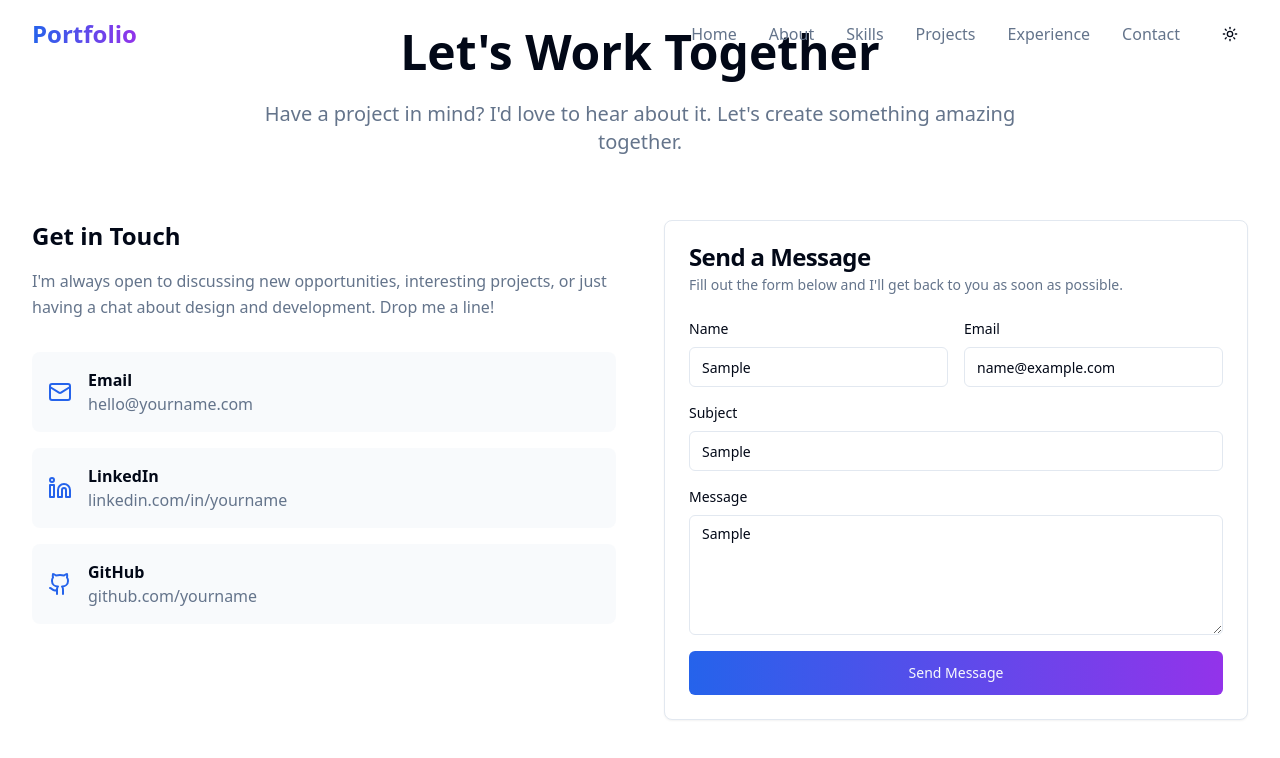
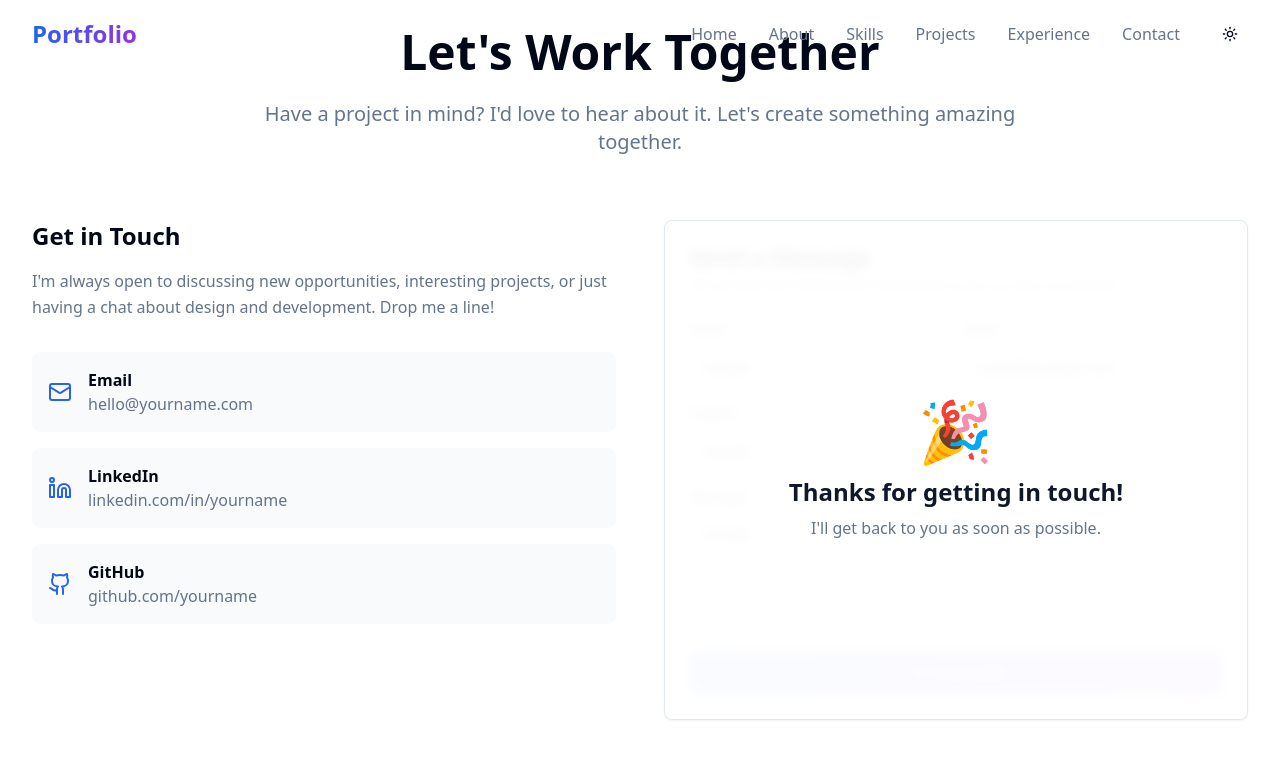
Before and after one commit to dirksmirk/WebsitePortfolio, a React (Vite) app: page / in a window 1280 px wide. Both pictures are taken after typing "Sample", "name@example.com", "Sample", "Sample" into the empty fields and a click on the button "Send Message". Shown: the part 4938-5696 px from the top of the page. Built offline with nearby package versions, Linux system fonts and the light colour scheme.

Commit message:
Add contact form transition
Implement a transition for the contact form to blur and display a "Thanks for getting in touch!" message upon successful submission.

```diff
--- a/src/components/Contact.tsx
+++ b/src/components/Contact.tsx
@@ -1,7 +1,43 @@
 
 import { Mail, Linkedin, Github } from "lucide-react";
+import { useState } from "react";
 
 const Contact = () => {
+  const [isSubmitted, setIsSubmitted] = useState(false);
+  const [formData, setFormData] = useState({
+    name: '',
+    email: '',
+    subject: '',
+    message: ''
+  });
+
+  const handleSubmit = (e: React.FormEvent) => {
+    e.preventDefault();
+    console.log('Form submitted:', formData);
+
+    // Show thank you message
+    setIsSubmitted(true);
+
+    // Reset form and hide message after 3 seconds
+    setTimeout(() => {
+      setIsSubmitted(false);
+      setFormData({
+        name: '',
+        email: '',
+        subject: '',
+        message: ''
+      });
+    }, 3000);
+  };
+
+  const handleInputChange = (e: React.ChangeEvent<HTMLInputElement | HTMLTextAreaElement>) => {
+    const { name, value } = e.target;
+    setFormData(prev => ({
+      ...prev,
+      [name]: value
+    }));
+  };
+
   return (
     <section id="contact" className="py-20 bg-background">
       <div className="max-w-7xl mx-auto px-4 sm:px-6 lg:px-8">
@@ -49,14 +85,27 @@ const Contact = () => {
             </div>
           </div>
 
-          <div className="hover:shadow-lg transition-shadow duration-300 rounded-lg border border-border bg-card text-card-foreground shadow-sm">
+          <div className="hover:shadow-lg transition-shadow duration-300 rounded-lg border border-border bg-card text-card-foreground shadow-sm relative">
+            {/* Thank you message overlay */}
+            {isSubmitted && (
+              <div className="absolute inset-0 bg-card/95 backdrop-blur-sm rounded-lg flex items-center justify-center z-10 animate-fade-in">
+                <div className="text-center">
+                  <div className="text-6xl mb-4">🎉</div>
+                  <h3 className="text-2xl font-bold text-primary mb-2">Thanks for getting in touch!</h3>
+                  <p className="text-muted-foreground">I'll get back to you as soon as possible.</p>
+                </div>
+              </div>
+            )}
+
+            {/* Form content with blur effect when submitted */}
+            <div className={`transition-all duration-300 ${isSubmitted ? 'blur-sm' : ''}`}>
               <div className="flex flex-col space-y-1.5 p-6">
                 <h3 className="text-2xl font-semibold leading-none tracking-tight">Send a Message</h3>
                 <p className="text-sm text-muted-foreground">
                   Fill out the form below and I'll get back to you as soon as possible.
                 </p>
               </div>
-            <div className="p-6 pt-0 space-y-4">
+              <form onSubmit={handleSubmit} className="p-6 pt-0 space-y-4">
                 <div className="grid grid-cols-1 sm:grid-cols-2 gap-4">
                   <div>
                     <label htmlFor="name" className="block text-sm font-medium mb-2">
@@ -64,7 +113,11 @@ const Contact = () => {
                     </label>
                     <input
                       id="name"
+                      name="name"
+                      value={formData.name}
+                      onChange={handleInputChange}
                       placeholder="Your name"
+                      required
                       className="flex h-10 w-full rounded-md border border-input bg-background px-3 py-2 text-base ring-offset-background file:border-0 file:bg-transparent file:text-sm file:font-medium file:text-foreground placeholder:text-muted-foreground focus-visible:outline-none focus-visible:ring-2 focus-visible:ring-ring focus-visible:ring-offset-2 disabled:cursor-not-allowed disabled:opacity-50 md:text-sm"
                     />
                   </div>
@@ -74,8 +127,12 @@ const Contact = () => {
                     </label>
                     <input
                       id="email"
+                      name="email"
                       type="email"
+                      value={formData.email}
+                      onChange={handleInputChange}
                       placeholder="your@email.com"
+                      required
                       className="flex h-10 w-full rounded-md border border-input bg-background px-3 py-2 text-base ring-offset-background file:border-0 file:bg-transparent file:text-sm file:font-medium file:text-foreground placeholder:text-muted-foreground focus-visible:outline-none focus-visible:ring-2 focus-visible:ring-ring focus-visible:ring-offset-2 disabled:cursor-not-allowed disabled:opacity-50 md:text-sm"
                     />
                   </div>
@@ -87,7 +144,11 @@ const Contact = () => {
                   </label>
                   <input
                     id="subject"
+                    name="subject"
+                    value={formData.subject}
+                    onChange={handleInputChange}
                     placeholder="Project inquiry"
+                    required
                     className="flex h-10 w-full rounded-md border border-input bg-background px-3 py-2 text-base ring-offset-background file:border-0 file:bg-transparent file:text-sm file:font-medium file:text-foreground placeholder:text-muted-foreground focus-visible:outline-none focus-visible:ring-2 focus-visible:ring-ring focus-visible:ring-offset-2 disabled:cursor-not-allowed disabled:opacity-50 md:text-sm"
                   />
                 </div>
@@ -98,16 +159,23 @@ const Contact = () => {
                   </label>
                   <textarea
                     id="message"
+                    name="message"
+                    value={formData.message}
+                    onChange={handleInputChange}
                     placeholder="Tell me about your project..."
+                    required
                     className="flex min-h-[120px] w-full rounded-md border border-input bg-background px-3 py-2 text-base ring-offset-background placeholder:text-muted-foreground focus-visible:outline-none focus-visible:ring-2 focus-visible:ring-ring focus-visible:ring-offset-2 disabled:cursor-not-allowed disabled:opacity-50 md:text-sm"
                   />
                 </div>
 
                 <button
+                  type="submit"
+                  disabled={isSubmitted}
                   className="w-full bg-gradient-to-r from-blue-600 to-purple-600 hover:from-blue-700 hover:to-purple-700 transform hover:scale-105 transition-all duration-200 inline-flex items-center justify-center gap-2 whitespace-nowrap rounded-md text-sm font-medium ring-offset-background transition-colors focus-visible:outline-none focus-visible:ring-2 focus-visible:ring-ring focus-visible:ring-offset-2 disabled:pointer-events-none disabled:opacity-50 [&_svg]:pointer-events-none [&_svg]:size-4 [&_svg]:shrink-0 bg-primary text-primary-foreground hover:bg-primary/90 h-11 rounded-md px-8"
                 >
-                Send Message
+                  {isSubmitted ? 'Message Sent!' : 'Send Message'}
                 </button>
+              </form>
             </div>
           </div>
         </div>
```
Lines whose indentation alone changed are shown as unchanged.
